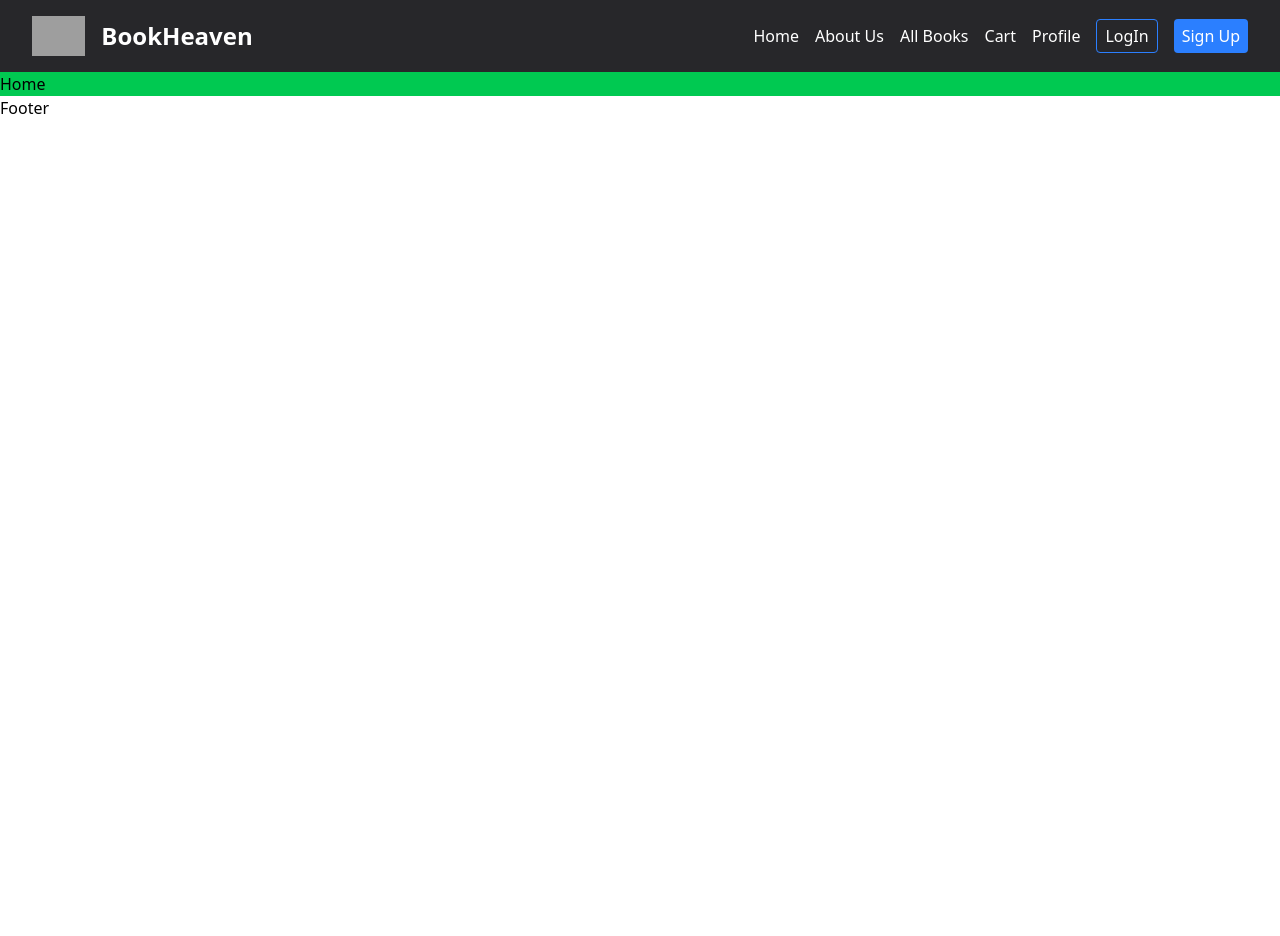
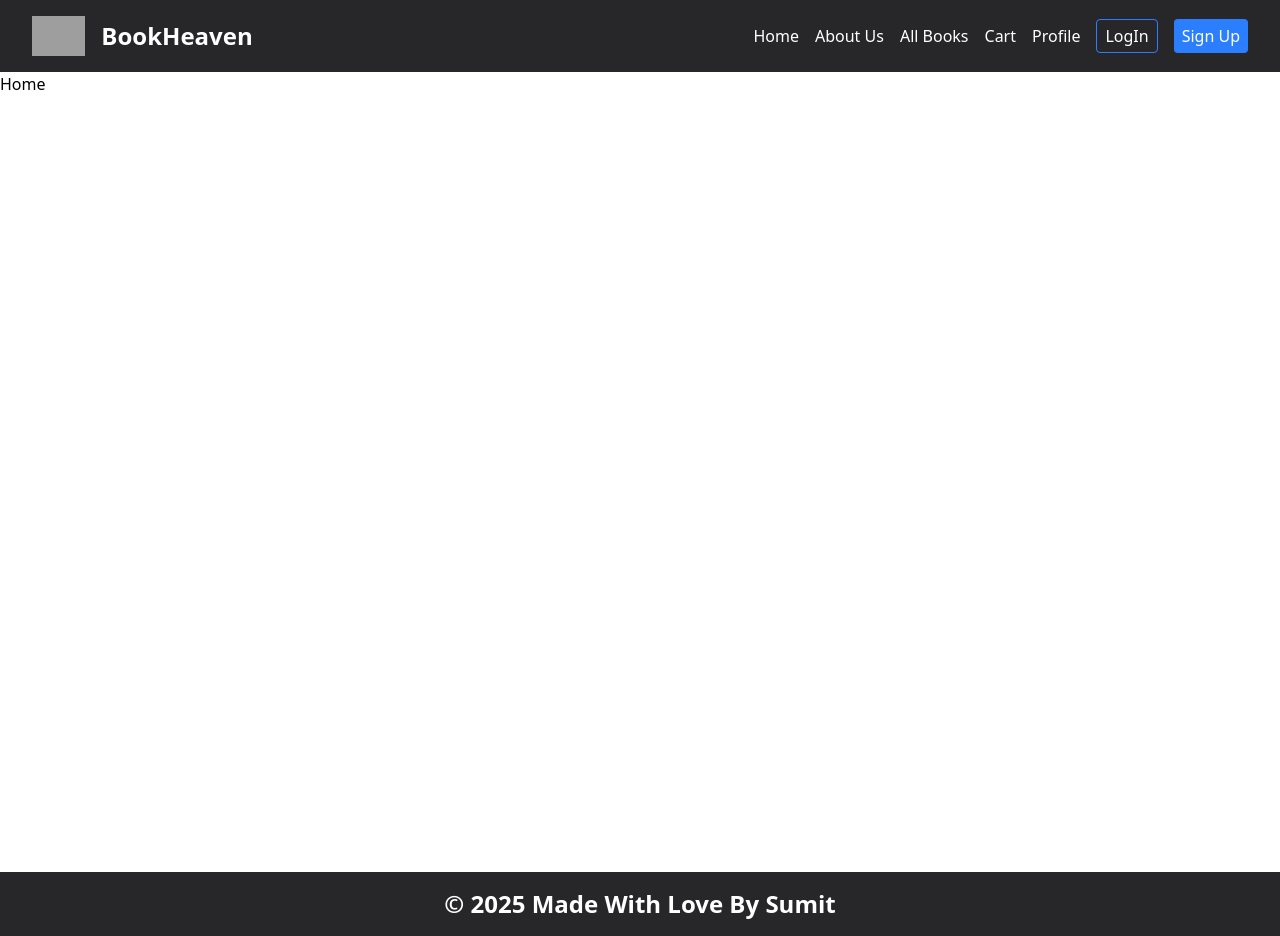
Before and after one commit to Sumitpal0572/BookStore-Frontend, a React (Vite) app: page / in a window 1280 px wide. Before the commit the page ends 800 px from the top, so only its background shows below. Built offline with nearby package versions, Linux system fonts and the light colour scheme; grey boxes are pictures that could not be loaded.

Commit message:
Footer created

```diff
--- a/src/components/Footer/Footer.jsx
+++ b/src/components/Footer/Footer.jsx
@@ -1,9 +1,13 @@
-import React from 'react'
+import React from "react";
 
 const Footer = () => {
   return (
-    <div>Footer</div>
-  )
-}
+    <div className="bg-zinc-800 text-white px-8 py-4">
+      <h1 className="text-2xl font-semibold text-center">
+        &copy; 2025 Made With Love By Sumit
+      </h1>
+    </div>
+  );
+};
 
-export default Footer
+export default Footer;
--- a/src/components/Navbar/Navbar.jsx
+++ b/src/components/Navbar/Navbar.jsx
@@ -13,7 +13,7 @@
     {
       title: "All Books",
       link: "/all-books",
-    },
+     },
     {
       title: "Cart",
       link: "/cart",
--- a/src/pages/Home.jsx
+++ b/src/pages/Home.jsx
@@ -1,7 +1,7 @@
 import React from "react";
 
 const Home = () => {
-  return <div className="bg-green-500">Home</div>;
+  return <div className="h-screen">Home</div>;
 };
 
 export default Home;
```
